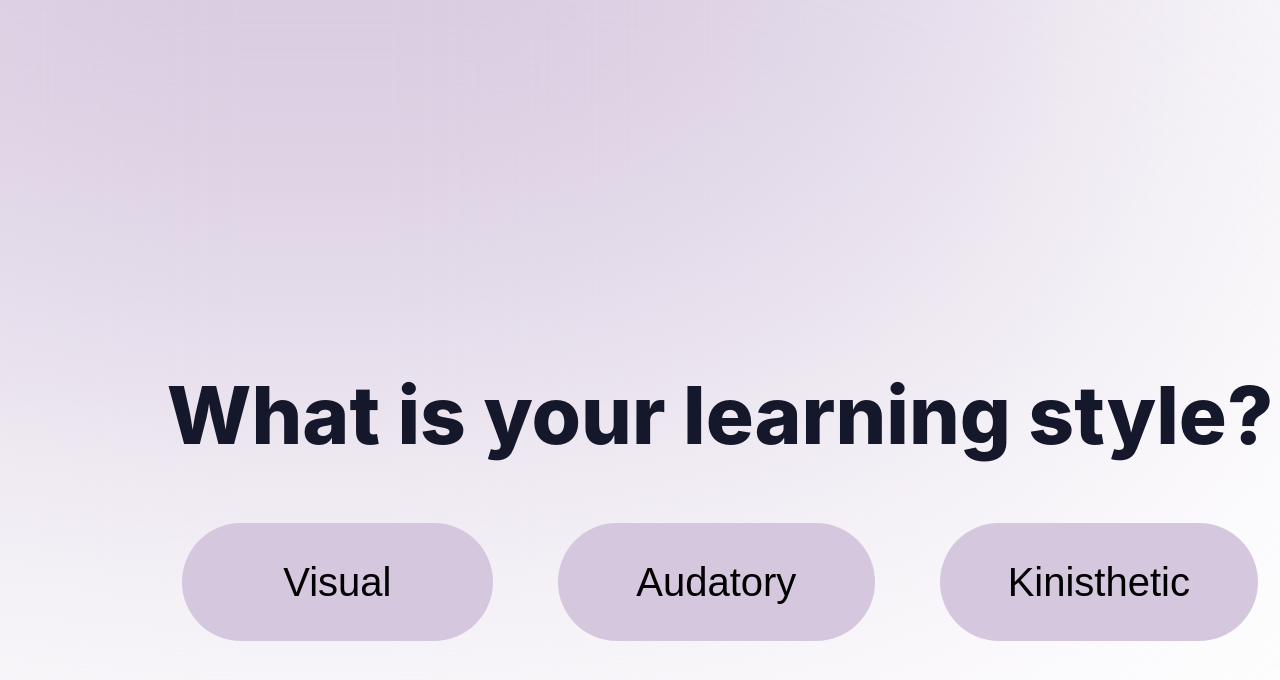
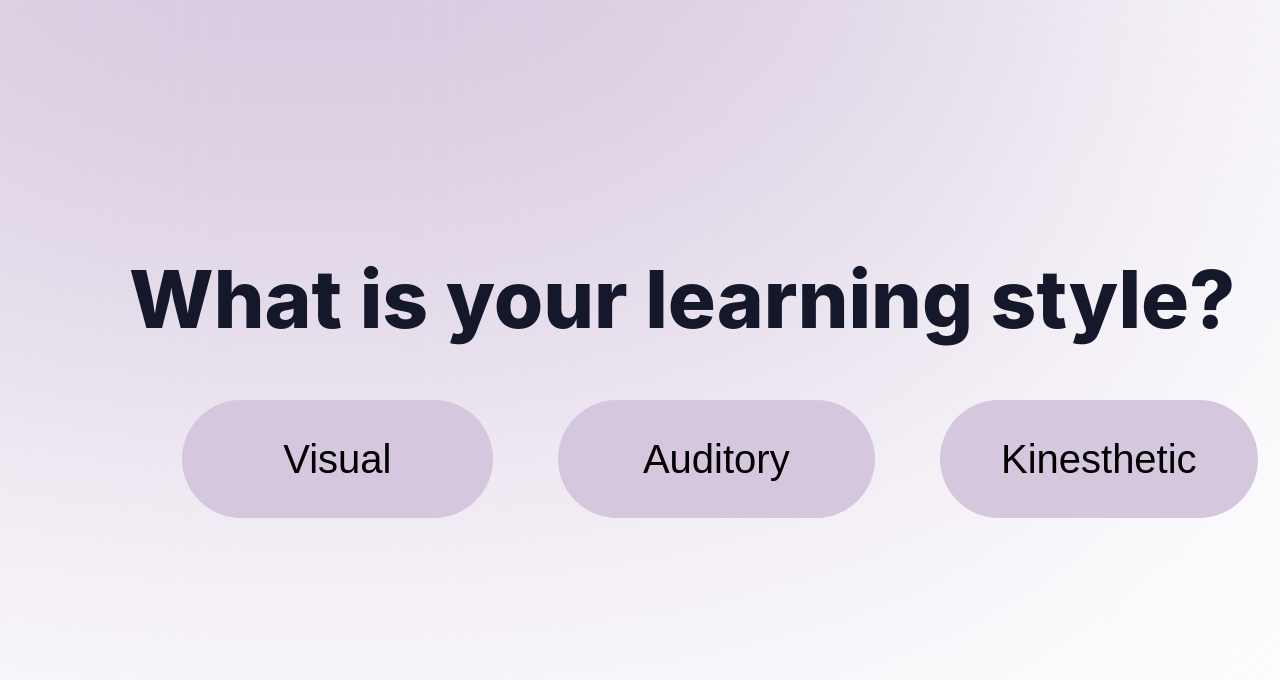
Before and after one commit to leowang801/produhacks-team1-2023, a React (Create React App) app in the folder course4you/: page /pages/questionnaire/learnerQuestionaire in a window 1280 px wide. Shown: the top 680 px of the page. Built offline with nearby package versions, Linux system fonts and the light colour scheme.

Commit message:
final changes

```diff
--- a/course4you/src/App.css
+++ b/course4you/src/App.css
@@ -78,9 +78,9 @@
 .welcome-image {
   position: absolute;
   width: 434px;
-  height: 546px;
-  left: -150px;
-  top: 400px;
+  height: 520px;
+  left: -180px;
+  top: 340px;
 
   /* border-radius: 50%;
 
@@ -115,5 +115,5 @@
 
 .laptop-img {
   width: auto;
-  height: 90%;
+  height: 100%;
 }
--- a/course4you/src/pages/login/login.js
+++ b/course4you/src/pages/login/login.js
@@ -21,7 +21,7 @@ export default function Login() {
         console.log(studentNumber);
         console.log(major);
 
-        navigate('/pages/courseFinder/courseFinder');
+        navigate('/pages/questionnaire/learnerQuestionaire');
     }
 
     return (
--- a/course4you/src/pages/questionnaire/learnerQuestionnaire.css
+++ b/course4you/src/pages/questionnaire/learnerQuestionnaire.css
@@ -1,9 +1,18 @@
+.learner-questionnaire {
+    height : 800px;
+    display: flex;
+    align-items: center;
+}
+
 .questionnaire-question {
     position: absolute;
     width: 1182px;
     height: 97px;
     left: 129px;
-    top: 366px;
+    top: 250px;
+
+    display: flex;
+    align-items: center;
 
     font-family: 'Inter';
     font-style: normal;
@@ -28,7 +37,7 @@
     width: 310.6px;
     height: 118px;
     left: 182px;
-    top: 523px;
+    top: 400px;
     font-size: 40px;
 
     background: #D5C7DE;
@@ -46,7 +55,7 @@
     width: 316.6px;
     height: 118px;
     left: 558px;
-    top: 523px;
+    top: 400px;
     font-size: 40px;
 
     background: #D5C7DE;
@@ -64,7 +73,7 @@
     width: 317.6px;
     height: 118px;
     left: 940px;
-    top: 523px;
+    top: 400px;
     font-size: 40px;
 
     background: #D5C7DE;
--- a/course4you/src/pages/questionnaire/learnerQuestionnaire.js
+++ b/course4you/src/pages/questionnaire/learnerQuestionnaire.js
@@ -1,6 +1,5 @@
 import React from 'react';
 import './learnerQuestionnaire.css';
-import searchGlass from '../imgs/search-glass.png';
 import { useNavigate } from 'react-router-dom';
 import { useState } from 'react';
 
@@ -12,7 +11,7 @@ export default function LearnerQuestionnaire() {
     const onSubmit = (e) => {
         e.preventDefault();
 
-        navigate('/pages/questionnaire/strengthsQuestions');
+        navigate('/pages/courseFinder/courseFinder');
     }
 
     return (
@@ -31,12 +30,12 @@ export default function LearnerQuestionnaire() {
 
             <button className='choice-2 learner-question'
                     onClick={onSubmit}>
-                Audatory
+                Auditory
             </button>
 
             <button className='choice-3 learner-question'
                     onClick={onSubmit}>
-                Kinisthetic
+                Kinesthetic
             </button>
 
         </div>
```
